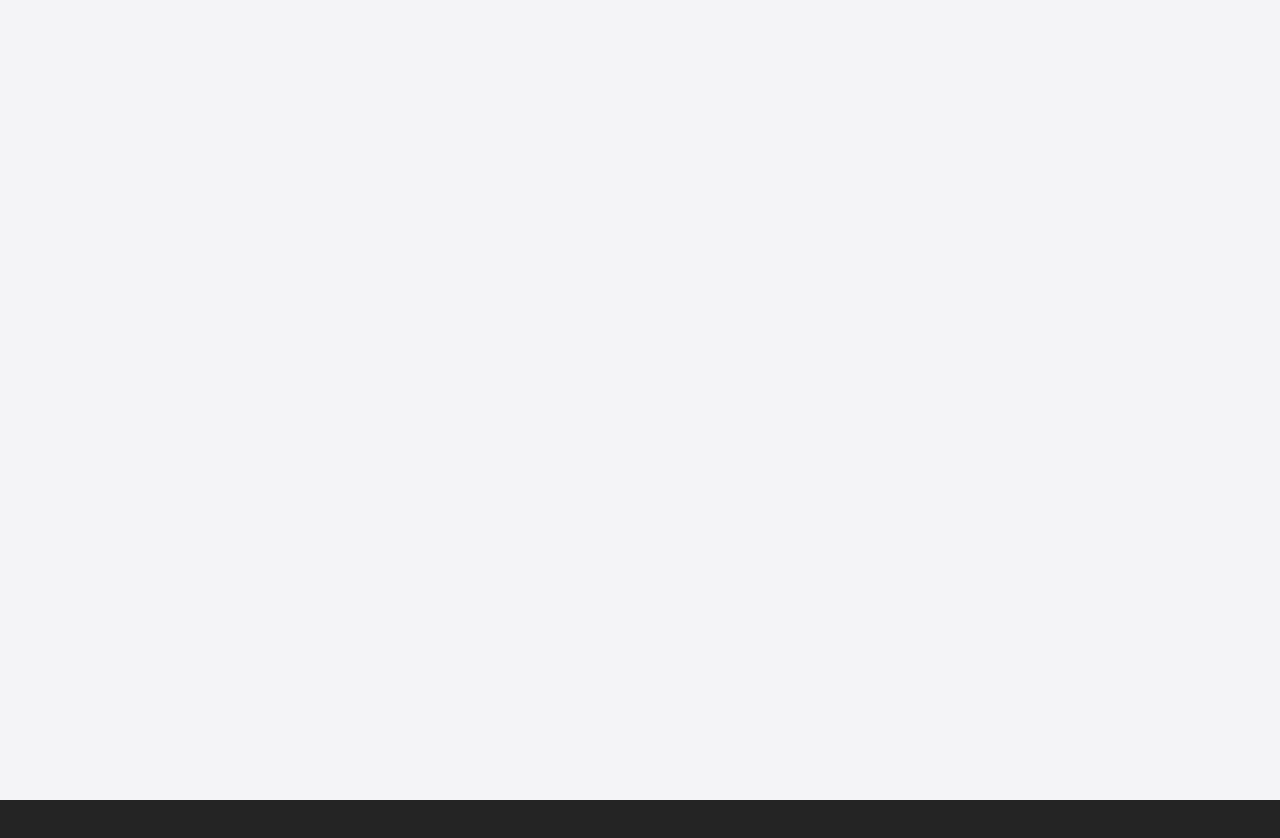
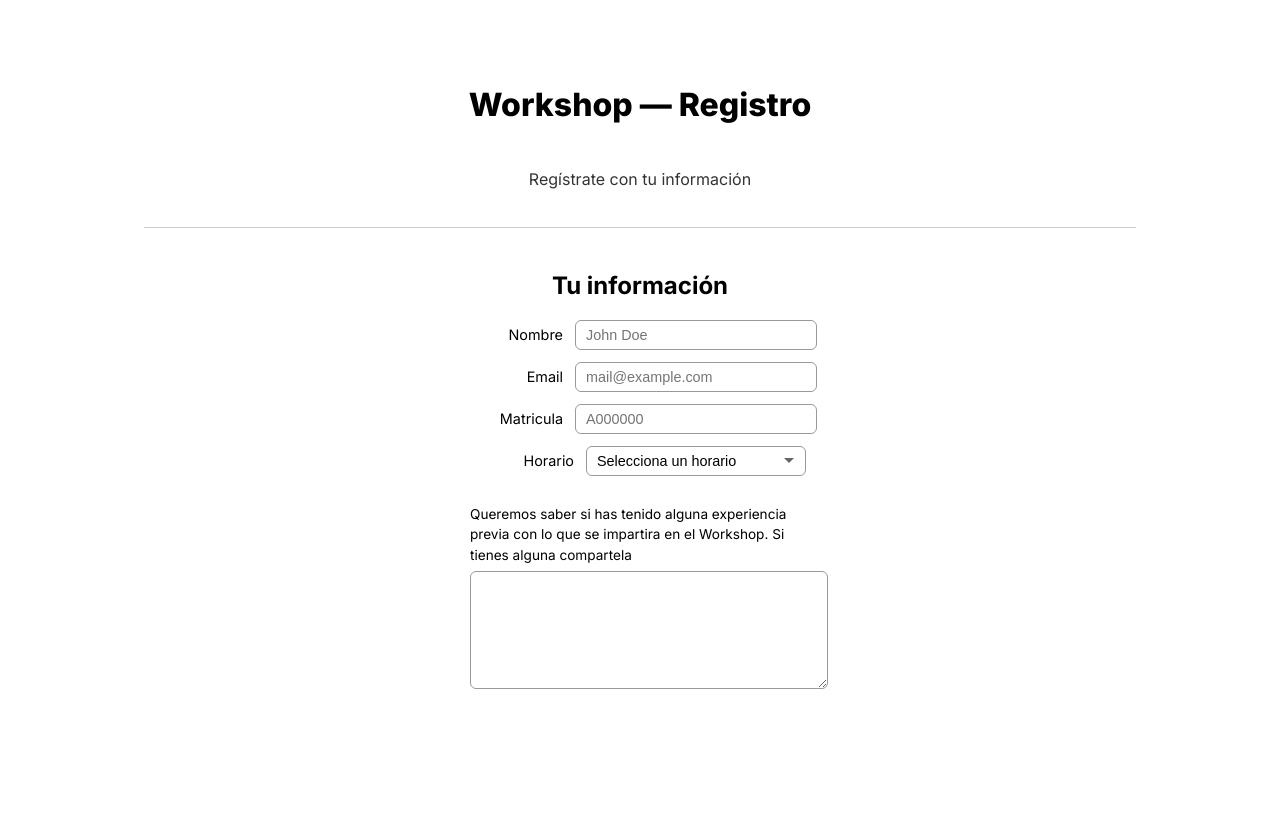
Before and after one commit to iTecCEM/itec_web, a React (Vite) app: page /registro/1 in a window 1280 px wide. Before the commit this address had no page. Shown: the top 838 px of the page. Before the commit the page ends 800 px from the top, so only its background shows below. Built offline with nearby package versions, Linux system fonts and the light colour scheme.

Commit message:
Update: Textfields on register

```diff
--- a/src/App.tsx
+++ b/src/App.tsx
@@ -12,7 +12,7 @@ function App() {
         <Route path="/" element={<Landing />} />
         <Route path="/community" element={<Community />} />
         <Route path="/evento/:id" element={<EventInfo />} />
-        <Route path="/registro" element={<Registro />} />
+        <Route path="/registro/:id" element={<Registro />} />
       </Routes>
     </BrowserRouter>
   );
--- a/src/pages/EventInfo.tsx
+++ b/src/pages/EventInfo.tsx
@@ -120,7 +120,7 @@ function EventInfo() {
 
             <p className="eventDeadline">{evento.deadline}</p>
 
-            <button className="eventRequestBtn" onClick={() => navigate('/registro')}>
+            <button className="eventRequestBtn" onClick={() => navigate(`/registro/${id}`)}>
               Registrate
             </button>
 
--- a/src/pages/Register.css
+++ b/src/pages/Register.css
@@ -51,7 +51,7 @@ hr {
   text-align: right;
   padding-right: 12px;
   font-size: 0.9rem;
-  color: #333;
+  color: black;
 }
 
 .textInput {
@@ -61,6 +61,7 @@ hr {
   border-radius: 6px;
   background: white;
   font-size: 0.9rem;
+  color: black;
 }
 
 select.textInput {
@@ -92,7 +93,7 @@ select.textInput {
 
 .textareaLabel {
   font-size: 0.85rem;
-  color: #333;
+  color: black;
   margin-bottom: 6px;
 }
 
@@ -104,4 +105,5 @@ textarea {
   padding: 8px;
   background: white;
   resize: vertical;
+  color: black;
 }
--- a/src/pages/Register.tsx
+++ b/src/pages/Register.tsx
@@ -1,14 +1,56 @@
+import { useParams } from 'react-router-dom';
 import './Register.css';
 
+interface EventData {
+    titulo: string;
+    horario_1: string;
+    horario_2: string;
+    deadline: string;
+}
+
+const eventData: Record<string, EventData> = {
+    'foundations-model': {
+        titulo: 'Foundations Model',
+        horario_1: '11:00 - 13:00',
+        horario_2: '15:00 - 16:00',
+        deadline: '12 de Abril',
+    },
+    'vision-pro': {
+        titulo: 'Vision Pro Experience',
+        horario_1: '11:00 - 13:00',
+        horario_2: '15:00 - 16:00',
+        deadline: '19 de Abril',
+    },
+    'vision-pro-2': {
+        titulo: 'Vision Pro - Sesión 2',
+        horario_1: '11:00 - 13:00',
+        horario_2: '15:00 - 16:00',
+        deadline: '26 de Abril',
+    },
+    'foundations-model-2': {
+        titulo: 'Foundations Model - Sesión 2',
+        horario_1: '11:00 - 13:00',
+        horario_2: '15:00 - 16:00',
+        deadline: '3 de Mayo',
+    },
+};
+
 export default function Registro() {
+    const { id } = useParams<{ id: string }>();
+    const evento = id ? eventData[id] : null;
+
     return (
         <div className='registerContainer'>
-            <h1>Vision Pro Workshop submission</h1>
-            <p>Registrate con tu informacion para el Vision Pro Workshop antes del 25 de febrero</p>
+            <h1>{evento ? evento.titulo : 'Workshop'} — Registro</h1>
+            <p>
+                {evento
+                    ? `Regístrate antes del ${evento.deadline}`
+                    : 'Regístrate con tu información'}
+            </p>
             <hr />
 
             <div className="formSection">
-                <h2>Tu informacion</h2>
+                <h2>Tu información</h2>
 
                 <div className="inputRow">
                     <label className="inputLabel">Nombre</label>
@@ -44,10 +86,13 @@ export default function Registro() {
                     <label className="inputLabel">Horario</label>
                     <select name='horario' className="textInput" required>
                         <option value="">Selecciona un horario</option>
-                        <option value="11:00-13:00">11:00 - 13:00</option>
-                        <option value="15:00-16:00">15:00 - 16:00</option>
+                        <option value={evento?.horario_1 ?? '11:00 - 13:00'}>
+                            {evento?.horario_1 ?? '11:00 - 13:00'}
+                        </option>
+                        <option value={evento?.horario_2 ?? '15:00 - 16:00'}>
+                            {evento?.horario_2 ?? '15:00 - 16:00'}
+                        </option>
                     </select>
-
                 </div>
 
                 <div className="textareaRow">
```
